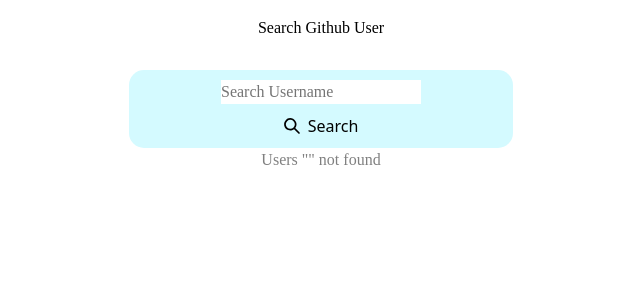
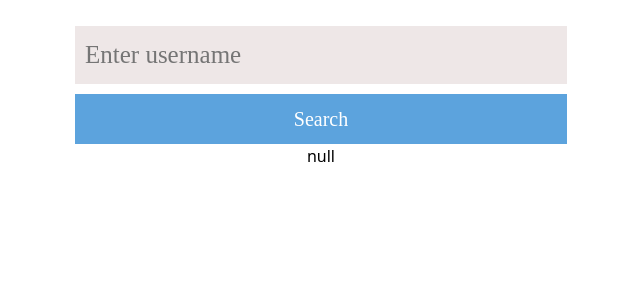
Before and after one commit to litha-octa/GitHub-repositories-explorer, a React (Create React App) app: page / in a window 1280 px wide. Before the commit this address had no page. Shown: the top 300 px of the page, without its empty margins (319-959 px from the left). Built offline with nearby package versions, Linux system fonts and the light colour scheme.

Commit message:
integration

```diff
--- a/src/App.css
+++ b/src/App.css
@@ -8,27 +8,23 @@
   flex:1;
 }
 
-.title{
-font-family: 'Poppins';
-text-align: center;
-}
-
 .searchbar{
-  min-width: 300px;
-width: 30vw;
-background-color:rgb(212, 250, 255);
+  min-width: 450px;
+width: 40vw;
 padding: 10px;
 border-radius: 15px;
 display: flex;
 flex-direction: column;
 margin: 0 auto;
-margin-top: 30px;
 }
 
 .query{
-  font-size: 16px;
+  font-size: 25px;
   font-family: 'Poppins';
   margin-bottom: 10px;
+    padding: 10px;
+    width: 100%;
+  background-color: rgb(238, 231, 231);
 }
 
 .textResult{
@@ -36,3 +32,35 @@
     color: grey;
     font-size: medium;
 }
+.btn-submit{
+  width: 100%;
+  background-color: #5ca3dd;
+  padding: 10px;
+  color: white;
+  font-family: 'Poppins';
+  font-size: 20px;
+}
+.userList{
+  width: 100%;
+  background-color: rgb(238, 231, 231);
+  margin-top: 5px;
+  display: flex;
+  flex-direction: row;
+  justify-content: space-between;
+  padding: 5px;
+  text-transform: capitalize;
+}
+.repoList{
+  width: 80%;
+  margin-left: 20%;
+  background-color: lightgray;
+  margin-top: 5px  ;
+  padding: 10px;
+  min-height: 50px;
+  text-align: left;
+}
+.repoTitle{
+  font-weight: bold;
+  color: black;
+  text-transform: capitalize;
+}
--- a/src/App.tsx
+++ b/src/App.tsx
@@ -1,54 +1,88 @@
-import React from "react";
+import React, { useEffect, useState } from "react";
+import { Box, Button, Center, Input, Text } from "@chakra-ui/react";
+import { ChevronDownIcon, ChevronUpIcon } from "@chakra-ui/icons";
 import "./App.css";
-import { Button, Center, Input, Text } from "@chakra-ui/react";
-import { SearchIcon } from "@chakra-ui/icons";
 
 function App() {
-  // const [data, setData] = React.useState();
-  const [query, setQuery] = React.useState<string>("");
-  let data = [];
+  const [users, setUsers] = useState<any>();
+
+  const [query, setQuery] = useState<string>("");
+  const [urlRepo, setUrlRepo] = useState<string>();
 
   const _handlerQuery = (event: any) => {
     setQuery(event.target.value);
   };
-  const _handlerSearch = () => {};
+
+  const _handlerSearch = async () => {
+    let data = await fetch(`https://api.github.com/search/users?q=${query}`);
+    let json = await data.json();
+    setUsers(json.items.slice(0, 5));
+  };
+
+  const UserItem = ({ item }: any) => {
+    const [isCollaps, setIsCollaps] = useState(true);
+    const [repos, setRepos] = useState<any>();
+    const _handlerGetRepo = async (x: any) => {
+      let data = await fetch(x || "");
+      let json = await data.json();
+      setRepos(json);
+      console.log(json);
+    };
+    return (
+      <Box width={"100%"}>
+        <Box
+          className="userList"
+          onClick={() => {
+            setIsCollaps(!isCollaps);
+            _handlerGetRepo(item.repos_url);
+          }}
+        >
+          <Text fontSize={"25px"}>{item?.login || "username"}</Text>
+          {isCollaps ? (
+            <ChevronDownIcon boxSize={30} />
+          ) : (
+            <ChevronUpIcon boxSize={30} />
+          )}
+        </Box>
+        <Box style={isCollaps ? { display: "none" } : { display: "contents" }}>
+          {repos ? (
+            repos?.map((_item: any, index: number) => {
+              return (
+                <Box key={index} className="repoList">
+                  <Text className="repoTitle">{_item.name}</Text>
+                  <Text>{_item.description || "No description"}</Text>
+                </Box>
+              );
+            })
+          ) : (
+            <Text>no repos</Text>
+          )}
+        </Box>
+      </Box>
+    );
+  };
   return (
-    <div className="body">
-      <Text fontSize="2xl" className="title" color={"black"}>
-        Search Github User
-      </Text>
+    <Box className="body">
       <Center className="searchbar">
         <Input
-          variant="flushed"
-          focusBorderColor="blue.400"
-          placeholder="Search Username"
+          placeholder="Enter username"
           value={query}
           onChange={_handlerQuery}
           className="query"
         />
-        <Button
-          leftIcon={<SearchIcon />}
-          onClick={() => _handlerSearch()}
-          colorScheme="linkedin"
-          width={"100%"}
-        >
+        <Button onClick={() => _handlerSearch()} className="btn-submit">
           Search
         </Button>
+
+        {users ? (
+          users?.map((item: any, index: number) => {
+            return <UserItem item={item} key={index} />;
+          })
+        ) : (
+          <Text>null</Text>
+        )}
       </Center>
-      {data.length > 0 ? (
-        <div>
-          <Text
-            className="textResult"
-            fontSize={"md"}
-          >{`Showing users for "${query}"`}</Text>
-        </div>
-      ) : (
-        <Text
-          className="textResult"
-          fontSize={"md"}
-        >{`Users "${query}" not found`}</Text>
-      )}
-    </div>
+    </Box>
   );
 }
 
--- a/src/index.tsx
+++ b/src/index.tsx
@@ -12,6 +12,8 @@
   </ChakraProvider>
 );
 
+//TOKEN :: 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
+
 // If you want to start measuring performance in your app, pass a function
 // to log results (for example: reportWebVitals(console.log))
 // or send to an analytics endpoint. Learn more: https://bit.ly/CRA-vitals
```
